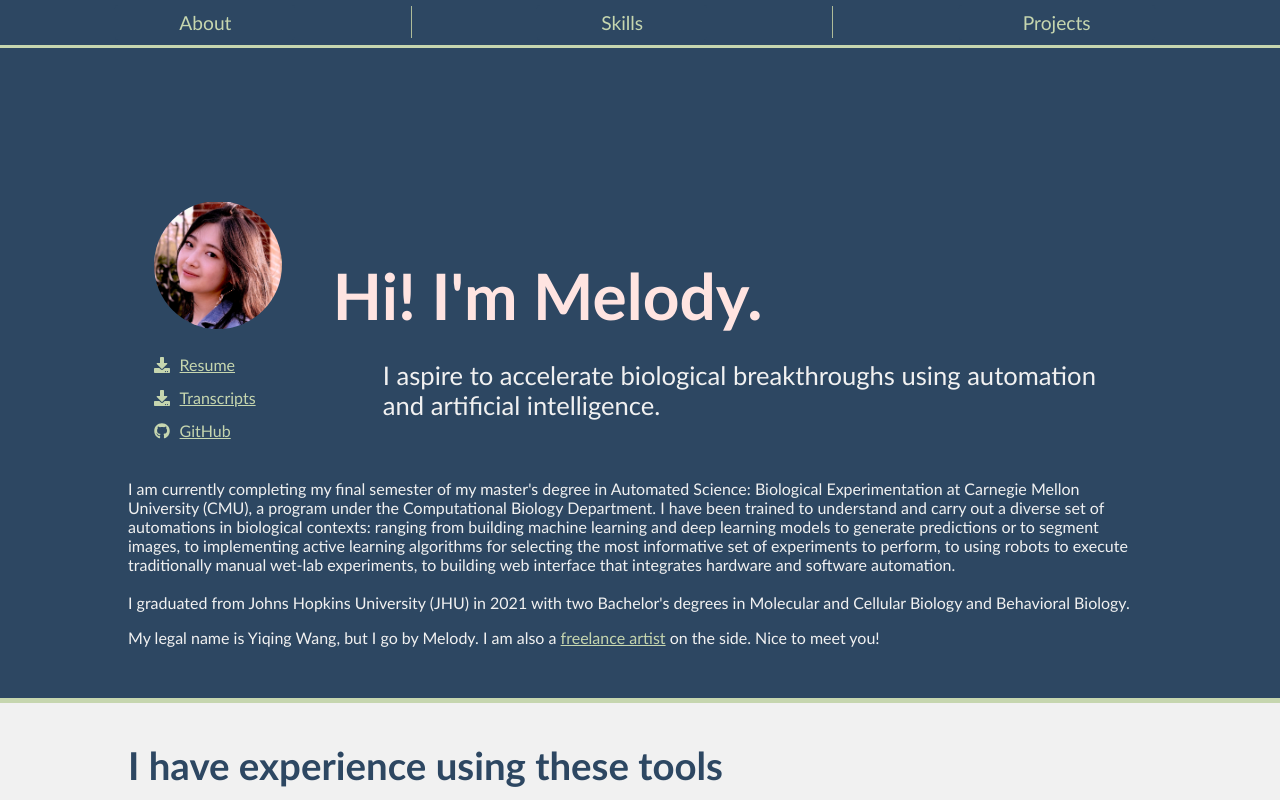
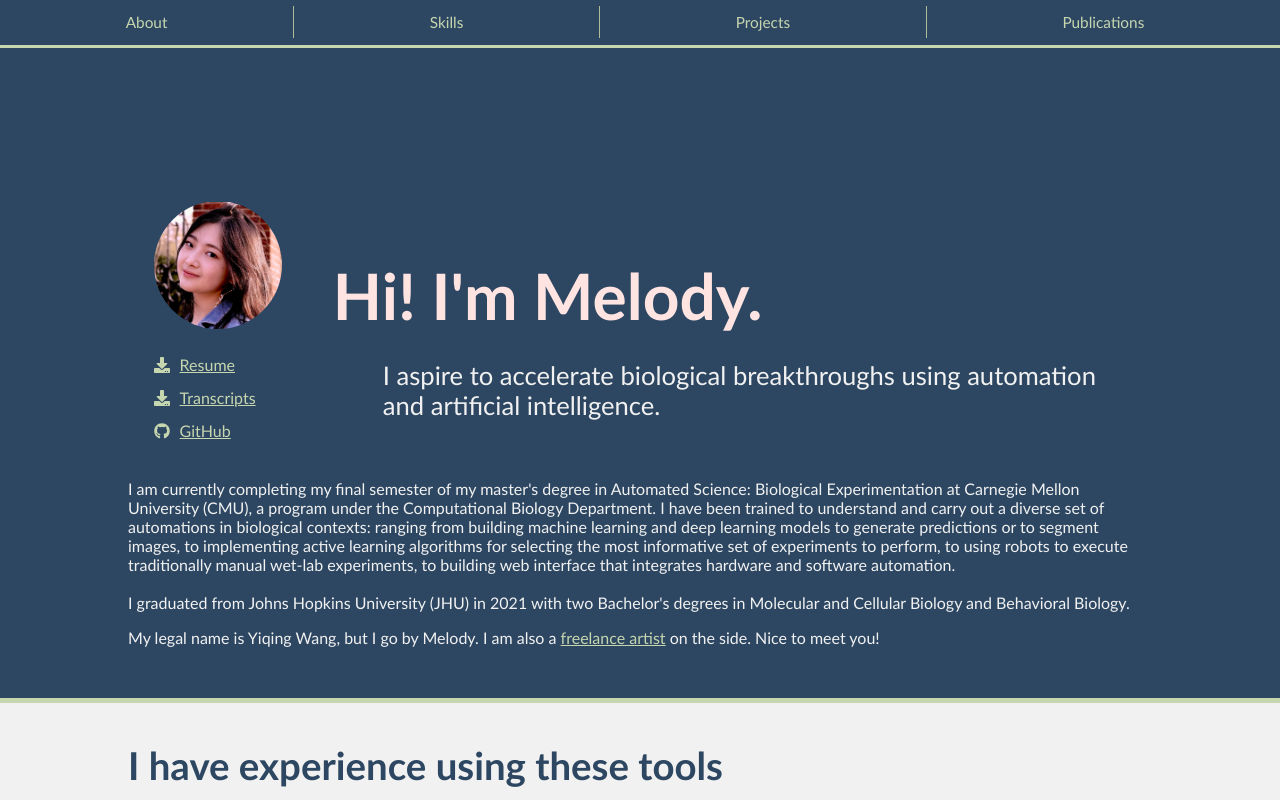
Before and after one commit to amoebacodes/amoebacodes.github.io, an Angular app: page / in a window 1280 px wide. Shown: the top 800 px of the page. Built offline with nearby package versions, Linux system fonts and the light colour scheme.

Commit message:
publications added

```diff
--- a/src/app/app.component.css
+++ b/src/app/app.component.css
@@ -4,11 +4,12 @@
     padding-top: 3vw;
     padding-bottom: 3vw;
 }
+.headline {
+    margin-bottom: 5vw;
+}
 .divider{
     border-top-color: rgb(198, 214, 175);
-    margin-top: 4vw;
     width:100%;
-
 }
 .pastProj {
     margin-left: 5vw;
@@ -19,3 +20,10 @@
 .projList{
     display:flex;
 }
+[id]::before {
+    content: '';
+    display: block;
+    height: 4vw;
+    margin-top: -4vw;
+    visibility: hidden;
+  }
--- a/src/app/app.component.html
+++ b/src/app/app.component.html
@@ -1,7 +1,10 @@
 <app-navigation (toAnchor)="goToDiv($event)"></app-navigation>
-<app-headline id="headline"></app-headline>
+<app-headline class="headline" id="headline"></app-headline>
 <mat-divider class="divider" id="skills" style="border-top-width: 5px"></mat-divider>
 <app-skills-banner class="banner"></app-skills-banner>
 <h2 class="pastProj" id="projects">Past Projects</h2>
 <app-project-chips class="tagchips"></app-project-chips>
 <app-projects-list class="projList"></app-projects-list>
+<mat-divider class="divider" id="publications" style="border-top-width: 5px"></mat-divider>
+<app-publication></app-publication>
+<app-contact></app-contact>
--- a/src/app/app.module.ts
+++ b/src/app/app.module.ts
@@ -22,6 +22,8 @@ import { MatAutocompleteModule } from '@angular/material/autocomplete';
 import {MatIconModule} from '@angular/material/icon';
 import { MatCommonModule } from '@angular/material/core';
 import {MatInputModule} from '@angular/material/input';
+import { PublicationComponent } from './publication/publication.component';
+import { ContactComponent } from './contact/contact.component';
 // import { AppRoutingModule } from './app-routing.module';
 
 @NgModule({
@@ -51,6 +53,8 @@ import {MatInputModule} from '@angular/material/input';
     ProjectExpansionPanelComponent,
     NavigationComponent,
     ProjectChipsComponent,
+    PublicationComponent,
+    ContactComponent,
   ],
 
   providers: [],
--- /dev/null
+++ b/src/app/contact/contact.component.html
@@ -0,0 +1 @@
+<p>contact works!</p>
--- /dev/null
+++ b/src/app/contact/contact.component.ts
@@ -0,0 +1,15 @@
+import { Component, OnInit } from '@angular/core';
+
+@Component({
+  selector: 'app-contact',
+  templateUrl: './contact.component.html',
+  styleUrls: ['./contact.component.css']
+})
+export class ContactComponent implements OnInit {
+
+  constructor() { }
+
+  ngOnInit(): void {
+  }
+
+}
--- a/src/app/navigation/navigation.component.css
+++ b/src/app/navigation/navigation.component.css
@@ -21,7 +21,7 @@
     background-color: rgb(45,71,98);
     color: rgb(198, 214, 175);
     font-family: 'Optima';
-    font-size: clamp(10px, 1.5vw, 20px);
+    font-size: clamp(10px, 1.2vw, 18px);
     cursor: pointer;
     border: none;
     padding: 0.5vw 5vw;
--- a/src/app/navigation/navigation.component.html
+++ b/src/app/navigation/navigation.component.html
@@ -10,4 +10,8 @@
     <nav>
         <a class="navlink" (click)="clicked('projects')">Projects</a>
     </nav>
+    <mat-divider class="vertdiv" vertical="true"></mat-divider>
+    <nav>
+        <a class="navlink" (click)="clicked('publications')">Publications</a>
+    </nav>
 </div>
--- a/src/app/projects-list/projects-list.component.css
+++ b/src/app/projects-list/projects-list.component.css
@@ -3,6 +3,7 @@
     column-gap: 2vw;
     margin-left: 5vw;
     margin-right: 5vw;
+    margin-bottom: 5vw;
 }
 .expand {
     display:grid;
--- /dev/null
+++ b/src/app/publication/publication.component.css
@@ -0,0 +1,21 @@
+.pub {
+    background-color: rgb(241,241,241);
+    width: 100%;
+    padding-top: 1em;
+    padding-bottom: 3em;
+}
+.text{
+    margin-left: 5vw;
+    margin-right: 5vw;
+}
+.title {
+    color: rgb(45,71, 98);
+    margin-top: 5vw;
+}
+.desc {
+    margin-left: 3vw;
+    color: rgb(45,71, 98)
+}
+li::marker {
+    color: rgb(45,71, 98)
+}
--- /dev/null
+++ b/src/app/publication/publication.component.html
@@ -0,0 +1,13 @@
+<div class="pub">
+    <ul class="text">
+        <h2 class="title">Publications</h2>
+        <li>
+            <a href="https://www.ncbi.nlm.nih.gov/pmc/articles/PMC9266552/">Long-Term Changes in Axon Calibers after Injury: Observations on the Mouse Corticospinal Tract</a>
+            <p class="desc">Personal contribution: data and image analysis of the electron microscopy images; discovery of the leftward shift in axon diameter distribution.</p>
+        </li>
+        <li>
+            <a href="https://www.sciencedirect.com/science/article/pii/S0969996122002005?via%3Dihub">Protective effects of NAMPT or MAPK inhibitors and NaR on Wallerian degeneration of mammalian axons</a>
+            <p class="desc">Personal contribution: performed Western Blotting for detection of NMNAT2 in the preliminary experiments.</p>
+        </li>
+    </ul>
+</div>
--- /dev/null
+++ b/src/app/publication/publication.component.ts
@@ -0,0 +1,15 @@
+import { Component, OnInit } from '@angular/core';
+
+@Component({
+  selector: 'app-publication',
+  templateUrl: './publication.component.html',
+  styleUrls: ['./publication.component.css']
+})
+export class PublicationComponent implements OnInit {
+
+  constructor() { }
+
+  ngOnInit(): void {
+  }
+
+}
```
Also changed, not shown: src/app/contact/contact.component.css (added), 2 other files (tests, documents, lock files or other folders).
